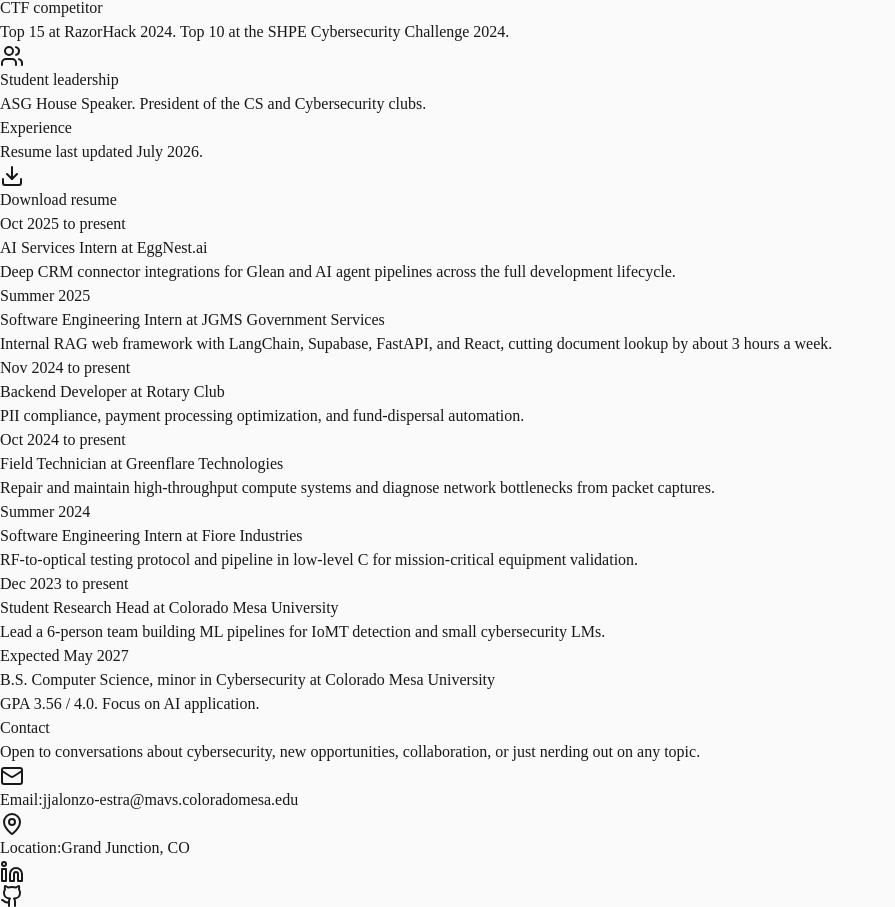
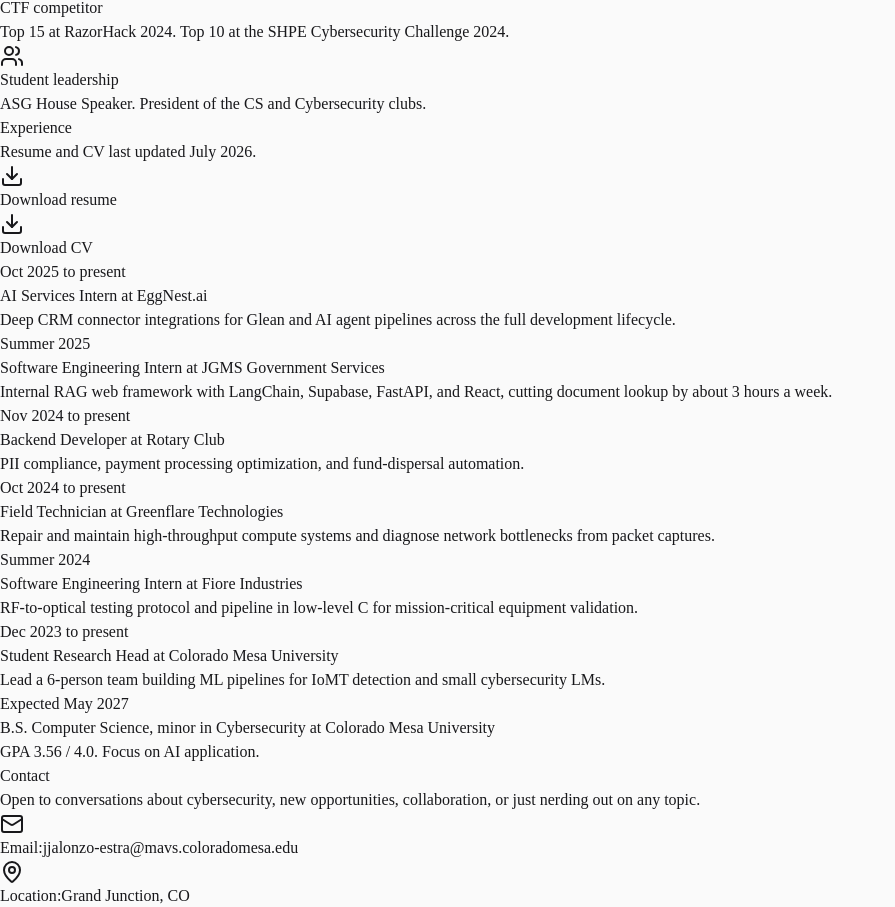
Before and after one commit to Jaynuke79/Portfolio, a React (Vite) app in the folder client/: page / in a window 1280 px wide. Shown: the part 9755-10662 px from the top of the page, without its empty margins (0-895 px from the left). Built offline with nearby package versions, Linux system fonts and the light colour scheme; no server answers.

Commit message:
feat: serve the updated resume and add a CV download (#32)
The file previously served as the resume was the CV. Replace it with the
current one-page resume and publish the CV alongside it with its own
download button.

```diff
--- a/client/src/components/resume.tsx
+++ b/client/src/components/resume.tsx
@@ -59,14 +59,22 @@
         <Reveal className="flex flex-col gap-6 sm:flex-row sm:items-end sm:justify-between">
           <div>
             <h2 className="text-3xl font-semibold tracking-tight sm:text-4xl">Experience</h2>
-            <p className="mt-3 text-lg text-muted-foreground">Resume last updated July 2026.</p>
+            <p className="mt-3 text-lg text-muted-foreground">Resume and CV last updated July 2026.</p>
           </div>
+          <div className="flex flex-col gap-3 sm:flex-row">
             <Button asChild size="lg" className="h-12 px-6 active:scale-[0.98]">
               <a href="/Jayden_Alonzo-Estrada_Resume.pdf" download="Jayden_Alonzo-Estrada_Resume.pdf">
                 <Download className="h-4 w-4" />
                 Download resume
               </a>
             </Button>
+            <Button asChild size="lg" variant="outline" className="h-12 px-6 active:scale-[0.98]">
+              <a href="/Jayden_Alonzo-Estrada_CV.pdf" download="Jayden_Alonzo-Estrada_CV.pdf">
+                <Download className="h-4 w-4" />
+                Download CV
+              </a>
+            </Button>
+          </div>
         </Reveal>
 
         <Reveal as="div" className="mt-12">
```
Also changed, not shown: 2 other files (tests, documents, lock files or other folders). Lines whose indentation alone changed are shown as unchanged.
